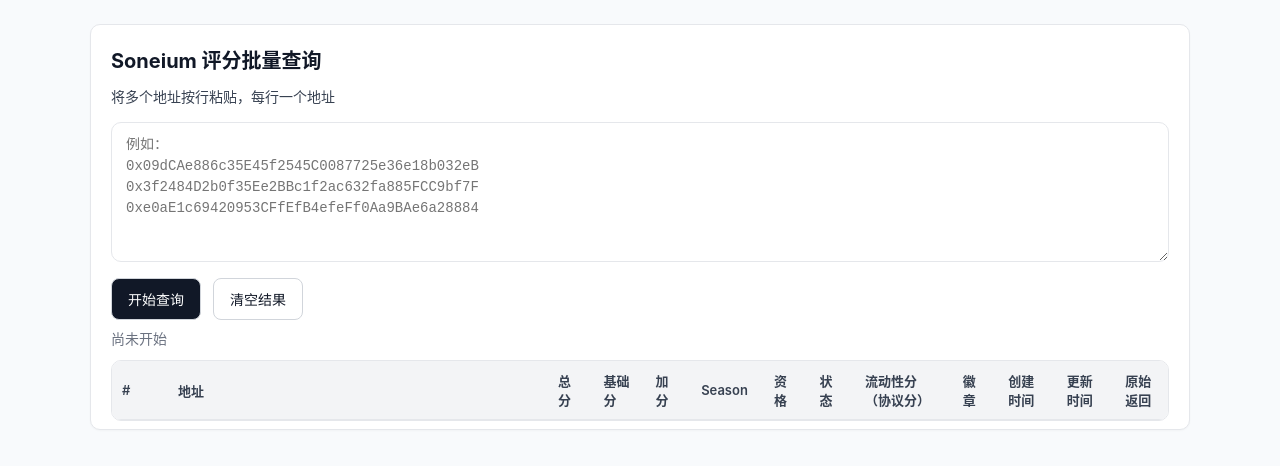
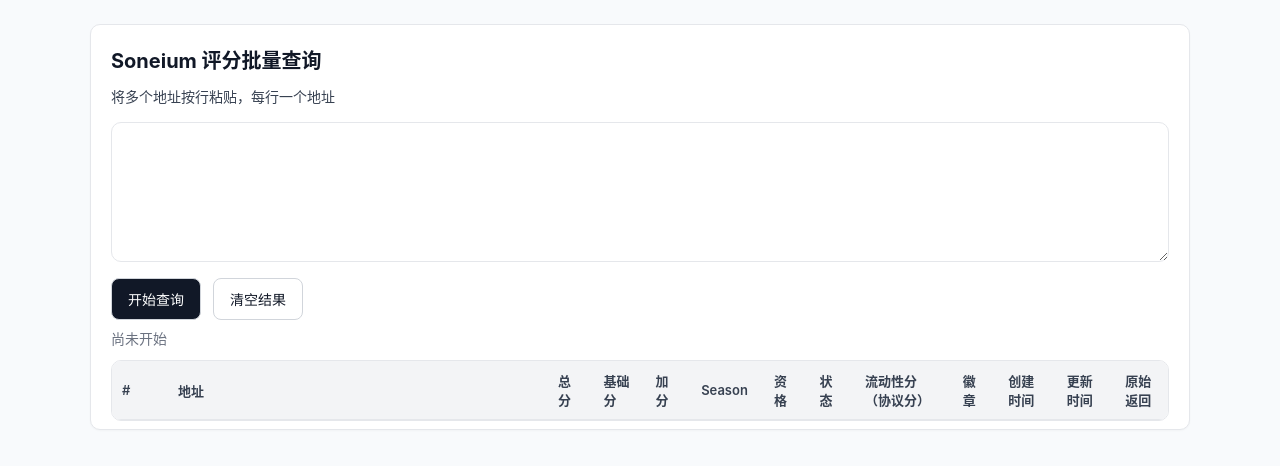
Before and after one commit to 7CCCCC21X/suoni, a plain HTML site: page index.html in a window 1280 px wide. Drawn offline with Linux system fonts and the light colour scheme.

Commit message:
Update index.html

```diff
--- a/index.html
+++ b/index.html
@@ -58,10 +58,7 @@
     <h1>Soneium 评分批量查询</h1>
     <div class="desc">将多个地址按行粘贴，每行一个地址</div>
 
-    <textarea id="addrInput" placeholder="例如：
-0x09dCAe886c35E45f2545C0087725e36e18b032eB
-0x3f2484D2b0f35Ee2BBc1f2ac632fa885FCC9bf7F
-0xe0aE1c69420953CFfEfB4efeFf0Aa9BAe6a28884"></textarea>
+    <textarea id="addrInput" placeholder=></textarea>
 
     <div class="controls">
       <button id="startBtn">开始查询</button>
```
